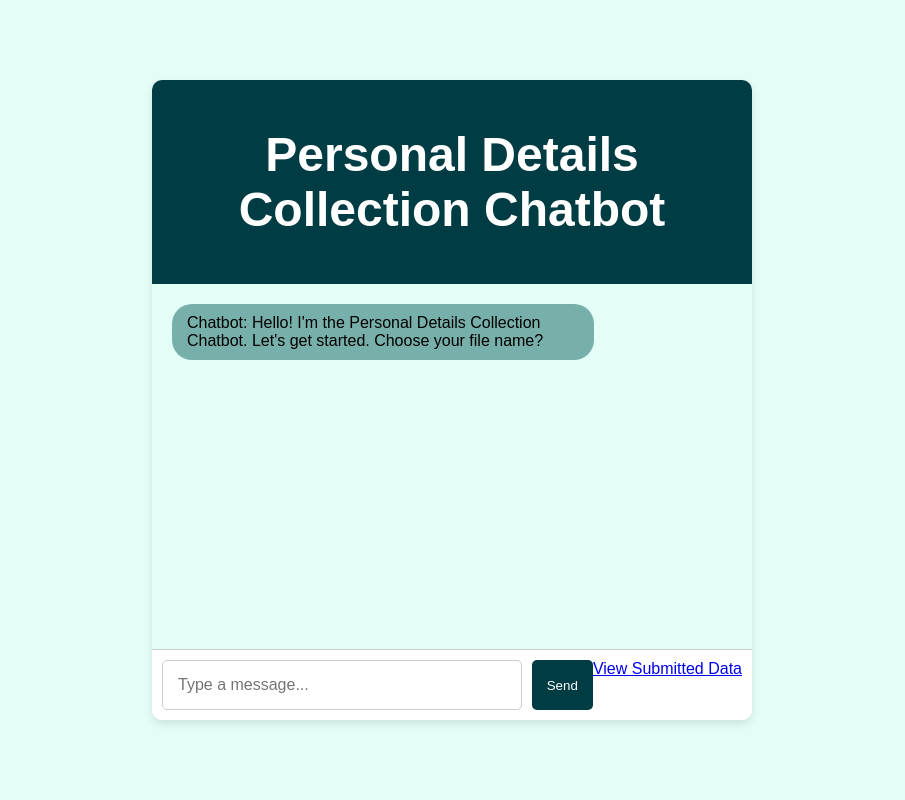
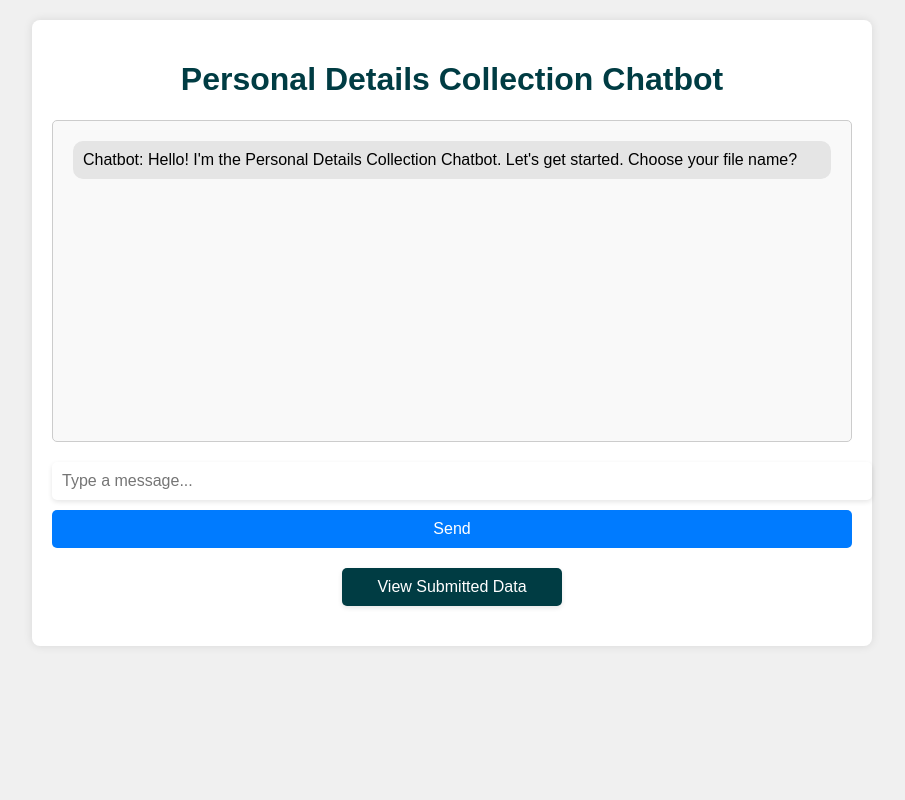
Before and after one commit to aniketttt/Data-Collecting-Chatbot, a Flask app: page / in a window 1280 px wide. Shown: the whole page, without its empty margins (188-1093 px from the left). Run offline with Flask 3, Linux system fonts and the light colour scheme.

Commit message:
Update style.css

```diff
--- a/static/style.css
+++ b/static/style.css
@@ -1,109 +1,182 @@
+body {
+    font-family: Arial, sans-serif;
+    background-color: #f0f0f0;
+    margin: 0;
+    padding: 0;
+}
+
+.container {
+    width: 80%;
+    max-width: 600px;
+    margin: 20px auto;
+    padding: 20px;
+    background-color: #fff;
+    border-radius: 10px;
+    box-shadow: 0 0 10px rgba(0, 0, 0, 0.2);
+}
+
+#chatbox {
+    height: 300px;
+    overflow-y: scroll;
+    border: 1px solid #ccc;
+    border-radius: 5px;
+    padding: 10px;
+    margin-bottom: 10px;
+    background-color: #f9f9f9;
+}
+
+.message {
+    padding: 10px;
+    border-radius: 10px;
+    margin: 10px;
+}
+
+.received {
+    background-color: #e5e5e5;
+    text-align: left;
+}
+
+.sent {
+    background-color: #007bff;
+    color: #fff;
+    text-align: right;
+}
+
+input[type="text"] {
+    width: 100%;
+    padding: 10px;
+    margin-top: 10px;
+    border: none;
+    border-radius: 5px;
+    font-size: 16px;
+    box-shadow: 0 2px 5px rgba(0, 0, 0, 0.1);
+}
+
+#sendMessage {
+    width: 100%;
+    padding: 10px;
+    margin-top: 10px;
+    background-color: #007bff;
+    color: #fff;
+    border: none;
+    border-radius: 5px;
+    cursor: pointer;
+    font-size: 16px;
+    transition: background-color 0.2s ease-in-out;
+}
+
+#sendMessage:hover {
+    background-color: #0056b3;
+}
+
+/* style.css */
 body {
     font-family: 'Arial', sans-serif;
     background-color: #E3FEF7;
     margin: 0;
     padding: 0;
-    display: flex;
-    justify-content: center;
-    align-items: center;
-    height: 100vh;
-    animation: fadeIn 1s ease-in;
-}
-
-@keyframes fadeIn {
-    from { opacity: 0; }
-    to { opacity: 1; }
 }
 
 .container {
-    width: 90%;
-    max-width: 600px;
+    max-width: 800px;
+    margin: 20px auto;
+    padding: 20px;
     background-color: #ffffff;
-    border-radius: 10px;
-    box-shadow: 0 4px 8px rgba(0, 0, 0, 0.1);
-    display: flex;
-    flex-direction: column;
-    height: 80vh;
-    overflow: hidden;
-    animation: slideUp 0.5s ease-in-out;
+    border-radius: 8px;
+    box-shadow: 0 0 10px rgba(0, 0, 0, 0.1);
 }
 
-@keyframes slideUp {
-    from { transform: translateY(20px); opacity: 0; }
-    to { transform: translateY(0); opacity: 1; }
+h1 {
+    text-align: center;
+    color: #003C43;
 }
 
-.header {
+ul {
+    list-style-type: none;
+    padding: 0;
+}
+
+li {
+    margin-bottom: 10px;
+    padding: 10px;
+    border-radius: 5px;
+    background-color: #E3FEF7;
+    box-shadow: 0 2px 5px rgba(0, 0, 0, 0.1);
+}
+
+li a {
+    text-decoration: none;
+    color: #135D66;
+    font-weight: bold;
+    transition: color 0.3s ease;
+}
+
+li a:hover {
+    color: #003C43;
+}
+/* style.css */
+
+/* Reset and basic styling */
+body {
+    font-family: 'Arial', sans-serif;
+    background-color: #f0f0f0;
+    margin: 0;
+    padding: 0;
+}
+
+.container {
+    max-width: 800px;
+    margin: 20px auto;
+    padding: 20px;
+    background-color: #ffffff;
+    border-radius: 8px;
+    box-shadow: 0 0 10px rgba(0, 0, 0, 0.1);
+}
+
+h1 {
+    text-align: center;
+    color: #003C43;
+}
+
+.file-list {
+    list-style-type: none;
+    padding: 0;
+}
+
+.file-list li {
+    margin-bottom: 10px;
+    padding: 10px;
+    border-radius: 5px;
+    background-color: #E3FEF7;
+    box-shadow: 0 2px 5px rgba(0, 0, 0, 0.1);
+}
+
+.file-list li a {
+    text-decoration: none;
+    color: #135D66;
+    font-weight: bold;
+    transition: color 0.3s ease;
+}
+
+.file-list li a:hover {
+    color: #003C43;
+}
+
+/* Styling for the view data button in index.html */
+.view-files-btn {
+    display: block;
+    width: 200px;
+    margin: 20px auto;
+    padding: 10px;
+    text-align: center;
     background-color: #003C43;
     color: #ffffff;
-    text-align: center;
-    padding: 15px;
-    font-size: 24px;
-}
-
-#chatbox {
-    flex: 1;
-    overflow-y: auto;
-    padding: 20px;
-    background-color: #E3FEF7;
-    display: flex;
-    flex-direction: column;
-    scroll-behavior: smooth;
-}
-
-.message {
-    padding: 10px 15px;
-    border-radius: 20px;
-    margin-bottom: 10px;
-    max-width: 70%;
-    word-wrap: break-word;
-    animation: fadeInUp 0.5s ease-in-out;
-}
-
-@keyframes fadeInUp {
-    from { transform: translateY(10px); opacity: 0; }
-    to { transform: translateY(0); opacity: 1; }
-}
-
-.received {
-    background-color: #77B0AA;
-    align-self: flex-start;
-}
-
-.sent {
-    background-color: #135D66;
-    color: #ffffff;
-    align-self: flex-end;
-    text-align: right;
-}
-
-.input-container {
-    display: flex;
-    padding: 10px;
-    border-top: 1px solid #cccccc;
-    background-color: #ffffff;
-}
-
-input[type="text"] {
-    flex: 1;
-    padding: 15px;
-    border: 1px solid #cccccc;
+    text-decoration: none;
     border-radius: 5px;
-    font-size: 16px;
-    outline: none;
-}
-
-#sendMessage {
-    padding: 15px;
-    margin-left: 10px;
-    background-color: #003C43;
-    color: #ffffff;
-    border: none;
-    border-radius: 5px;
-    cursor: pointer;
+    box-shadow: 0 2px 5px rgba(0, 0, 0, 0.1);
     transition: background-color 0.3s ease;
 }
 
-#sendMessage:hover {
+.view-files-btn:hover {
     background-color: #135D66;
 }
```
